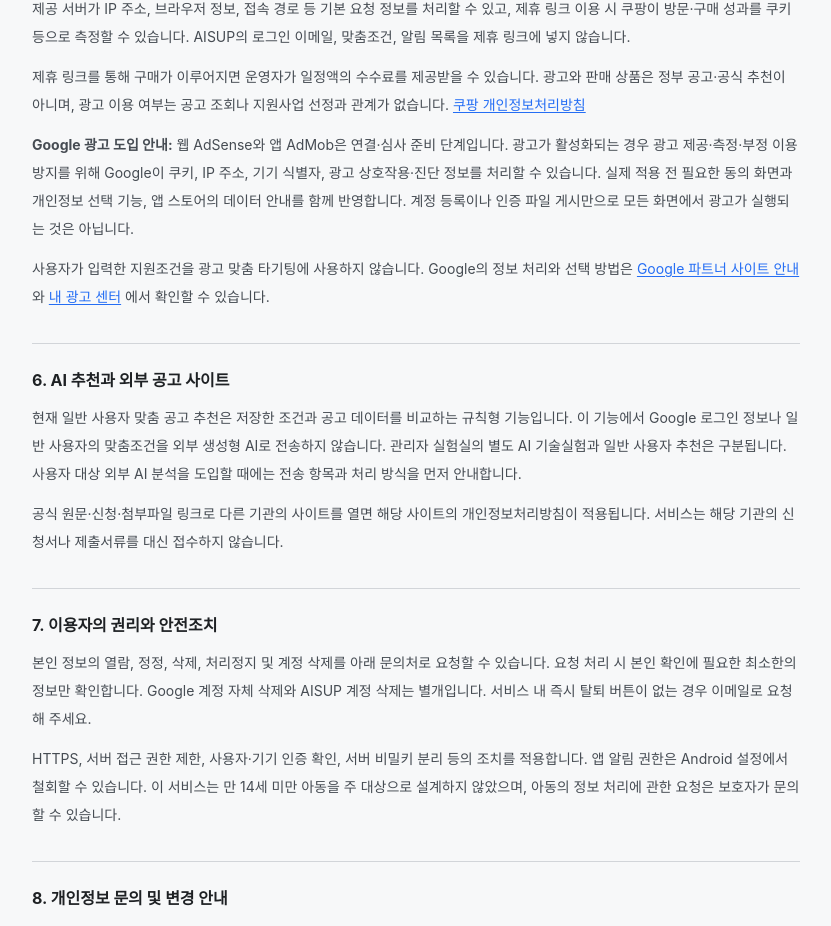
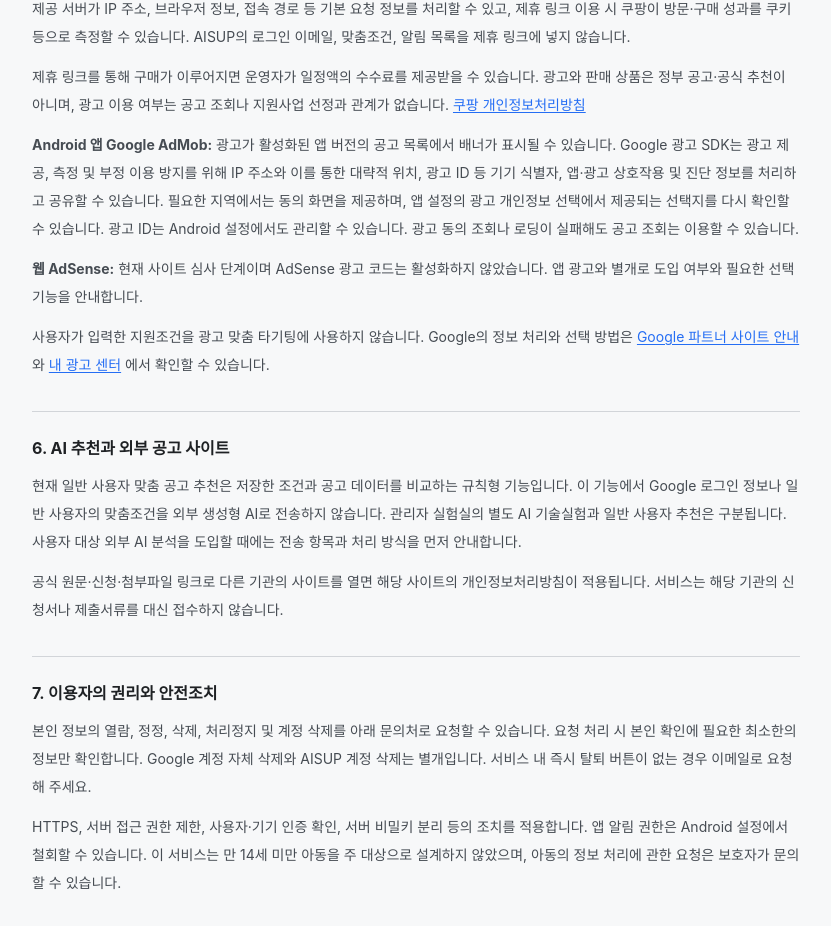
Before and after one commit to lsellco2-dot/gov-support, a Next.js app: page /privacy in a window 1280 px wide. Shown: the part 1899-2825 px from the top of the page, without its empty margins (224-1055 px from the left). Built offline with nearby package versions, Linux system fonts and the light colour scheme; no server answers; a web font is replaced by a local one.

Commit message:
Clarify Android advertising privacy disclosures

```diff
--- a/app/(web)/privacy/page.tsx
+++ b/app/(web)/privacy/page.tsx
@@ -98,12 +98,16 @@
           제공받을 수 있습니다. 광고와 판매 상품은 정부 공고·공식 추천이 아니며,
           광고 이용 여부는 공고 조회나 지원사업 선정과 관계가 없습니다.
           <PolicyLink href="https://privacy.coupang.com/ko/center/coupang/">쿠팡 개인정보처리방침</PolicyLink></p>
-        <p className="mt-3"><strong>Google 광고 도입 안내:</strong> 웹 AdSense와 앱 AdMob은
-          연결·심사 준비 단계입니다. 광고가 활성화되는 경우 광고 제공·측정·부정 이용
-          방지를 위해 Google이 쿠키, IP 주소, 기기 식별자, 광고 상호작용·진단 정보를
-          처리할 수 있습니다. 실제 적용 전 필요한 동의 화면과 개인정보 선택 기능,
-          앱 스토어의 데이터 안내를 함께 반영합니다. 계정 등록이나 인증 파일 게시만으로
-          모든 화면에서 광고가 실행되는 것은 아닙니다.</p>
+        <p className="mt-3"><strong>Android 앱 Google AdMob:</strong> 광고가 활성화된 앱
+          버전의 공고 목록에서 배너가 표시될 수 있습니다. Google 광고 SDK는 광고 제공,
+          측정 및 부정 이용 방지를 위해 IP 주소와 이를 통한 대략적 위치, 광고 ID 등
+          기기 식별자, 앱·광고 상호작용 및 진단 정보를 처리하고 공유할 수 있습니다.
+          필요한 지역에서는 동의 화면을 제공하며, 앱 설정의 광고 개인정보 선택에서
+          제공되는 선택지를 다시 확인할 수 있습니다. 광고 ID는 Android 설정에서도
+          관리할 수 있습니다. 광고 동의 조회나 로딩이 실패해도 공고 조회는 이용할 수 있습니다.</p>
+        <p className="mt-3"><strong>웹 AdSense:</strong> 현재 사이트 심사 단계이며
+          AdSense 광고 코드는 활성화하지 않았습니다. 앱 광고와 별개로 도입 여부와
+          필요한 선택 기능을 안내합니다.</p>
         <p className="mt-3">사용자가 입력한 지원조건을 광고 맞춤 타기팅에 사용하지 않습니다.
           Google의 정보 처리와 선택 방법은
           <PolicyLink href="https://policies.google.com/technologies/partner-sites?hl=ko">Google 파트너 사이트 안내</PolicyLink>와
```
